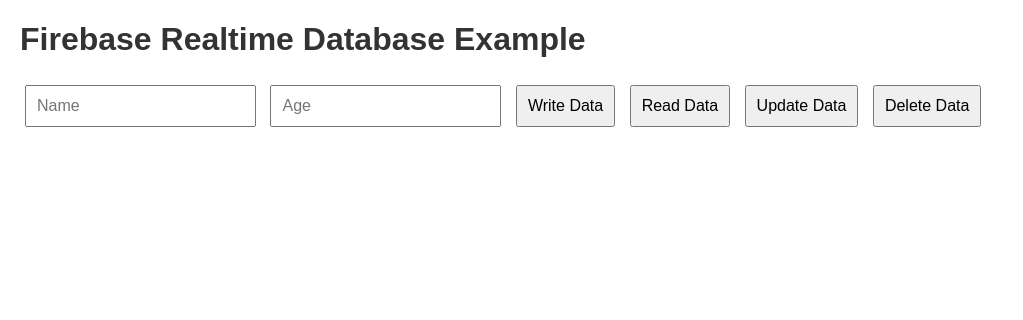
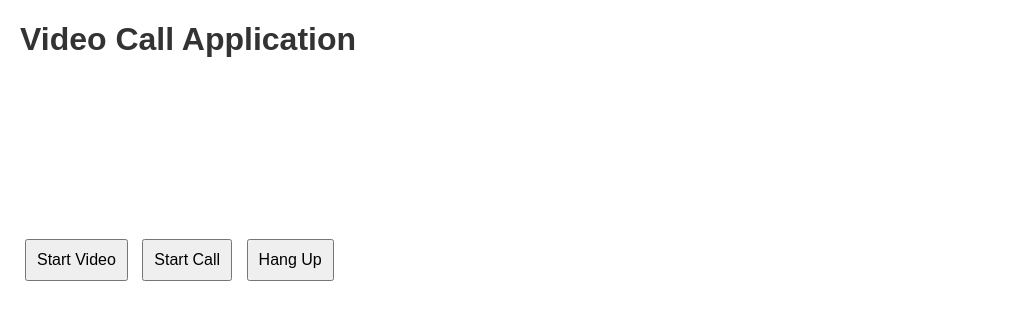
Before and after one commit to w3acadamey/t2, a plain HTML site: page index.html in a window 1280 px wide. Shown: the whole page, without its empty margins (0-1023 px from the left). Drawn offline with Linux system fonts and the light colour scheme.

Commit message:
Update index.html

```diff
--- a/index.html
+++ b/index.html
@@ -3,21 +3,20 @@
 <head>
     <meta charset="UTF-8">
     <meta name="viewport" content="width=device-width, initial-scale=1.0">
-    <title>Firebase Realtime Database Example</title>
+    <title>Video Call Application</title>
     <link rel="stylesheet" href="styles.css">
 </head>
 <body>
-    <h1>Firebase Realtime Database Example</h1>
+    <h1>Video Call Application</h1>
     <div>
-        <input type="text" id="name" placeholder="Name">
-        <input type="number" id="age" placeholder="Age">
-        <button id="write-button">Write Data</button>
-        <button id="read-button">Read Data</button>
-        <button id="update-button">Update Data</button>
-        <button id="delete-button">Delete Data</button>
+        <video id="localVideo" autoplay muted></video>
+        <video id="remoteVideo" autoplay></video>
     </div>
-    <div id="output"></div>
-
+    <div>
+        <button id="start-button">Start Video</button>
+        <button id="call-button">Start Call</button>
+        <button id="hangup-button">Hang Up</button>
+    </div>
     <script type="module" src="app.js"></script>
 </body>
 </html>
```
